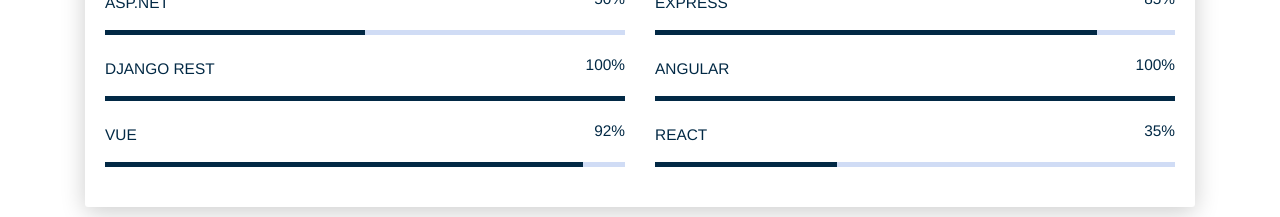
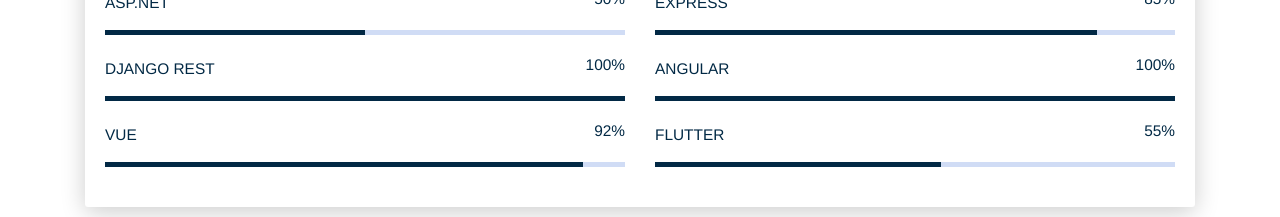
Before and after one commit to ramendoza/ralexm, a plain HTML site: page index.html in a window 1280 px wide. Shown: the part 5240-5457 px from the top of the page. Drawn offline with Linux system fonts and the light colour scheme.

Commit message:
[FIX] Add flutter framework

```diff
--- a/index.html
+++ b/index.html
@@ -751,14 +751,14 @@
                             </div>
                             <div class="col-md-6">
                                 <div class="progress-container progress-primary"><span
-                                        class="progress-badge">React</span>
+                                        class="progress-badge">Flutter</span>
                                     <div class="progress">
                                         <div class="progress-bar progress-bar-primary" data-aos="progress-full"
                                              data-aos-offset="10"
                                              data-aos-duration="2000" role="progressbar" aria-valuenow="35"
                                              aria-valuemin="0"
-                                             aria-valuemax="100" style="width: 35%;"></div>
-                                        <span class="progress-value">35%</span>
+                                             aria-valuemax="100" style="width: 55%;"></div>
+                                        <span class="progress-value">55%</span>
                                     </div>
                                 </div>
                             </div>
```
